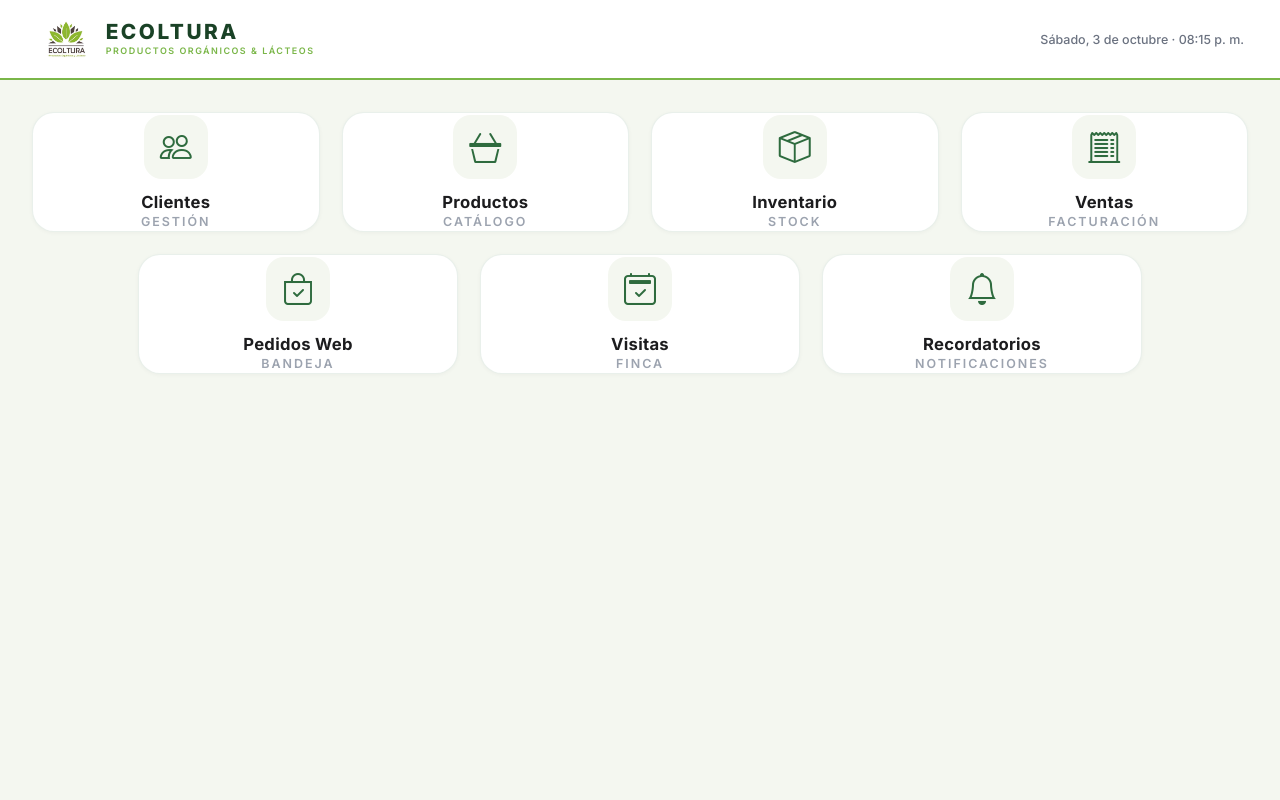
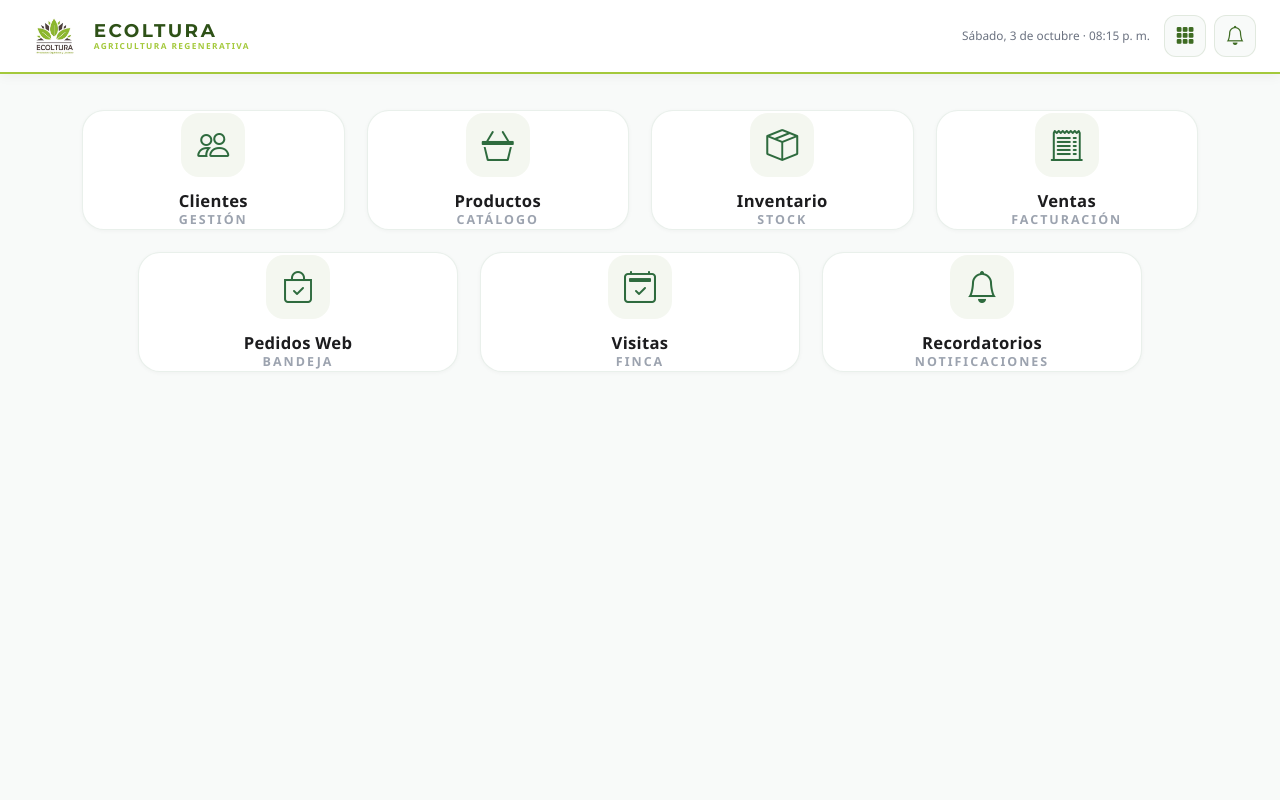
Before and after one commit to daarce09-spec/ecoltura-erp, a Flask app: page /menu in a window 1280 px wide. Run offline with Flask 3, Linux system fonts and the light colour scheme; data that the repository does not hold is empty; some libraries are stand-ins or nearby versions.

Commit message:
Header persistente con htmx (hx-boost) para eliminar parpadeo al navegar entre modulos

```diff
--- a/templates/base.html
+++ b/templates/base.html
@@ -3,7 +3,7 @@
 <head>
   <meta charset="utf-8">
   <title>{% block title %}ECOLTURA | Administración{% endblock %}</title>
-  <meta name="viewport" content="width=device-width, initial-scale=1">
+  <meta name="viewport" content="width=device-width, initial-scale=1, viewport-fit=cover">
 
   <meta name="mobile-web-app-capable" content="yes">
   <meta name="apple-mobile-web-app-capable" content="yes">
@@ -20,6 +20,8 @@
   <link href="https://cdn.jsdelivr.net/npm/bootstrap@5.3.2/dist/css/bootstrap.min.css" rel="stylesheet">
   <link href="https://cdn.jsdelivr.net/npm/bootstrap-icons@1.11.1/font/bootstrap-icons.css" rel="stylesheet">
   <link href="https://fonts.googleapis.com/css2?family=Montserrat:wght@400;600;700&display=swap" rel="stylesheet">
+
+  <script src="https://cdn.jsdelivr.net/npm/htmx.org@1.9.12"></script>
 
   <style>
     :root {
@@ -77,6 +79,12 @@
       content-visibility: auto;
     }
 
+    .navbar .container-fluid {
+      display: flex;
+      align-items: center;
+      justify-content: space-between;
+    }
+
     .navbar-brand {
       display: flex;
       align-items: center;
@@ -95,12 +103,18 @@
       font-weight: 700; text-transform: uppercase; margin-top: 2px;
     }
 
+    .navbar-right { display: flex; align-items: center; gap: 8px; }
+    .topbar-hora {
+      font-size: .74rem; color: #6B7280; font-weight: 500;
+      text-align: right; margin-right: 6px; white-space: nowrap;
+    }
+
     .btn-volver-menu {
       width: 42px; height: 42px; border-radius: 12px;
       background: var(--brand-bg); border: 1.5px solid rgba(62,107,34,.12);
       display: flex; align-items: center; justify-content: center;
       color: var(--brand-green); font-size: 1.2rem; text-decoration: none;
-      transition: all .2s ease;
+      transition: all .2s ease; flex-shrink: 0;
     }
     .btn-volver-menu:hover {
       background: var(--brand-green); color: white; border-color: var(--brand-green);
@@ -111,10 +125,17 @@
       .brand-sub { font-size: .45rem; }
       .navbar-logo { height: 36px; }
     }
+    @media (max-width: 820px) {
+      .topbar-hora { display: none; }
+    }
+
+    {% block extra_css %}{% endblock %}
   </style>
 </head>
 
-<body>
+<body hx-boost="true" hx-target="#main-content" hx-select="#main-content" hx-swap="outerHTML" hx-push-url="true">
+
+  {% block before_content %}{% endblock %}
 
   <div id="android-prompt" class="install-prompt">
     <div class="d-flex align-items-center">
@@ -137,16 +158,19 @@
           <span class="brand-sub">Agricultura Regenerativa</span>
         </div>
       </a>
-      <a href="{{ url_for('menu') }}" class="btn-volver-menu" title="Volver al menú">
-        <i class="bi bi-grid-3x3-gap-fill"></i>
-      </a>
-      <button id="btn-activar-push" class="btn-volver-menu" title="Activar notificaciones" style="margin-left:8px;">
-        <i class="bi bi-bell"></i>
-      </button>
+      <div class="navbar-right">
+        <span class="topbar-hora" id="reloj-admin"></span>
+        <a href="{{ url_for('menu') }}" class="btn-volver-menu" title="Volver al menú">
+          <i class="bi bi-grid-3x3-gap-fill"></i>
+        </a>
+        <button id="btn-activar-push" class="btn-volver-menu" title="Activar notificaciones">
+          <i class="bi bi-bell"></i>
+        </button>
+      </div>
     </div>
   </nav>
 
-  <main class="container py-4">
+  <main id="main-content" class="container py-4">
     {% block content %}{% endblock %}
   </main>
 
@@ -234,7 +258,26 @@
 
       alert('¡Notificaciones activadas! Ya podés recibir avisos aquí.');
     });
+
+    // ── Reloj en vivo (header, siempre visible) ──
+    function tickRelojAdmin() {
+      var el = document.getElementById('reloj-admin');
+      if (!el) return;
+      var n = new Date();
+      var f = n.toLocaleDateString('es-CR', { weekday: 'long', day: 'numeric', month: 'long' });
+      var h = n.toLocaleTimeString('es-CR', { hour: '2-digit', minute: '2-digit' });
+      el.textContent = f.charAt(0).toUpperCase() + f.slice(1) + '  ·  ' + h;
+    }
+    tickRelojAdmin();
+    setInterval(tickRelojAdmin, 30000);
+
+    // ── htmx: re-ejecutar scripts de cada módulo tras una navegación boosted ──
+    document.body.addEventListener('htmx:afterSettle', function () {
+      tickRelojAdmin();
+    });
   </script>
+
+  {% block extra_scripts %}{% endblock %}
 
 </body>
 </html>
--- a/templates/menu.html
+++ b/templates/menu.html
@@ -1,106 +1,26 @@
-<!DOCTYPE html>
-<html lang="es">
-<head>
-  <meta charset="UTF-8">
-  <meta name="viewport" content="width=device-width, initial-scale=1.0, viewport-fit=cover">
-  <title>ECOLTURA | Administración</title>
-  <link href="https://cdn.jsdelivr.net/npm/bootstrap-icons@1.11.1/font/bootstrap-icons.css" rel="stylesheet">
-  <link rel="preconnect" href="https://fonts.googleapis.com">
-  <link href="https://fonts.googleapis.com/css2?family=Inter:wght@400;500;600;700;800&display=swap" rel="stylesheet">
+{% extends "base.html" %}
+{% block title %}ECOLTURA | Administración{% endblock %}
+
+{% block content %}
+
 <style>
-    :root {
-      --verde:    #2E6B3E;
-      --verde-os: #1A4226;
-      --lima:     #7AB648;
-      --crema:    #F4F7F0;
-      --blanco:   #FFFFFF;
-      --carbon:   #1C1C1E;
-      --gris:     #6B7280;
-      --borde:    rgba(46,107,62,.1);
-    }
-    *, *::before, *::after { margin: 0; padding: 0; box-sizing: border-box; }
-
-    body {
-      font-family: 'Inter', sans-serif;
-      background: var(--crema);
-      color: var(--carbon);
-      min-height: 100vh;
-      min-height: 100dvh;               /* móvil: altura real sin barra de URL */
-      display: flex; flex-direction: column;
-      -webkit-font-smoothing: antialiased;
-      padding-top: env(safe-area-inset-top);
-      padding-bottom: env(safe-area-inset-bottom);
-    }
-
-    /* ── INTRO ── */
-    #intro {
-      position: fixed; inset: 0; z-index: 2000;
-      background: var(--verde-os);
-      display: flex; flex-direction: column;
-      align-items: center; justify-content: center; gap: 18px;
-      transition: opacity .7s ease, visibility .7s ease;
-    }
-    #intro.hide { opacity: 0; visibility: hidden; pointer-events: none; }
-    .intro-marca {
-      font-weight: 800; color: #fff;
-      font-size: clamp(2.2rem, 9vw, 4rem);
-      letter-spacing: clamp(8px, 2.5vw, 18px); text-indent: 8px;
-      opacity: 0; transform: translateY(10px) scale(.96);
-      transition: opacity .8s ease .15s, transform .8s ease .15s;
-    }
-    #intro.show .intro-marca { opacity: 1; transform: translateY(0) scale(1); }
-    .intro-linea {
-      width: 0; height: 2px; background: var(--lima);
-      transition: width .7s ease .6s;
-    }
-    #intro.show .intro-linea { width: 56px; }
-    .intro-sub {
-      font-size: clamp(.6rem, 2.5vw, .72rem); letter-spacing: 4px;
-      text-transform: uppercase; color: rgba(255,255,255,.55); font-weight: 600;
-      opacity: 0; transition: opacity .6s ease .9s;
-    }
-    #intro.show .intro-sub { opacity: 1; }
-
-    /* ── TOPBAR ── */
-    .topbar {
-      background: var(--blanco);
-      border-bottom: 2px solid var(--lima);
-      display: flex; align-items: center; justify-content: space-between;
-      padding: clamp(12px, 2vw, 18px) clamp(18px, 4vw, 36px);
-      flex-shrink: 0;
-    }
-    .brand { display: flex; align-items: center; gap: 12px; text-decoration: none; }
-    .brand img { height: clamp(32px, 4vw, 42px); width: auto; }
-    .brand-name {
-      font-weight: 800; font-size: clamp(1rem, 2.4vw, 1.3rem);
-      letter-spacing: 2.5px; color: var(--verde-os); text-transform: uppercase; line-height: 1;
-    }
-    .brand-sub {
-      display: block; font-size: clamp(.48rem, 1.4vw, .56rem); letter-spacing: 1.5px;
-      color: var(--lima); font-weight: 600; text-transform: uppercase; margin-top: 2px;
-    }
-    .topbar-hora {
-      font-size: clamp(.62rem, 1.6vw, .78rem); color: var(--gris);
-      font-weight: 500; text-align: right;
-    }
-
-    /* ── GRID ── */
+  /* Estilos propios del menú (van dentro del contenido para que htmx
+     los vuelva a aplicar cada vez que esta vista se carga via boost) */
   .modulos {
-      flex: 1;
     display: flex;
     flex-wrap: wrap;
     justify-content: center;
     align-content: flex-start;
     gap: clamp(12px, 2vw, 22px);
-      padding: clamp(16px, 3vw, 32px);
+    padding: clamp(4px, 1vw, 12px) 0;
   }
 
   .modulo {
     flex: 1 1 260px;
     max-width: 320px;
-      background: var(--blanco);
+    background: #FFFFFF;
     border-radius: clamp(14px, 2vw, 22px);
-      border: 1.5px solid var(--borde);
+    border: 1.5px solid rgba(46,107,62,.1);
     display: flex; flex-direction: column;
     align-items: center; justify-content: center;
     gap: clamp(8px, 1.2vw, 14px);
@@ -111,7 +31,7 @@
   }
   .modulo::after {
     content: ''; position: absolute; bottom: 0; left: 0; right: 0;
-      height: 3px; background: linear-gradient(90deg, var(--verde), var(--lima));
+    height: 3px; background: linear-gradient(90deg, #2E6B3E, #7AB648);
     transform: scaleX(0); transform-origin: left; transition: transform .25s ease;
   }
   .modulo:hover, .modulo:active {
@@ -120,25 +40,25 @@
     border-color: rgba(46,107,62,.3);
   }
   .modulo:hover::after { transform: scaleX(1); }
-    .modulo:hover .mod-icon { background: var(--verde); }
+  .modulo:hover .mod-icon { background: #2E6B3E; }
   .modulo:hover .mod-icon i { color: #fff; }
-    .modulo:hover .mod-nombre { color: var(--verde); }
+  .modulo:hover .mod-nombre { color: #2E6B3E; }
 
   .mod-icon {
     width: clamp(48px, 5vw, 64px); height: clamp(48px, 5vw, 64px);
     border-radius: clamp(14px, 1.5vw, 18px);
-      background: var(--crema);
+    background: #F4F7F0;
     display: flex; align-items: center; justify-content: center;
     transition: background .22s ease;
   }
   .mod-icon i {
-      font-size: clamp(1.5rem, 2.5vw, 2rem); color: var(--verde);
+    font-size: clamp(1.5rem, 2.5vw, 2rem); color: #2E6B3E;
     transition: color .22s ease; line-height: 1;
   }
   .mod-texto { text-align: center; display: flex; flex-direction: column; gap: 3px; }
   .mod-nombre {
     font-size: clamp(1rem, 1.3vw, 1.2rem); font-weight: 700;
-      color: var(--carbon); letter-spacing: .3px; transition: color .22s ease; line-height: 1.2;
+    color: #1C1C1E; letter-spacing: .3px; transition: color .22s ease; line-height: 1.2;
   }
   .mod-tag {
     font-size: clamp(.58rem, 1vw, .78rem); color: #9CA3AF;
@@ -154,14 +74,7 @@
   }
   .badge-alert.on { display: flex; }
 
-    /* ── TABLET ── */
-    @media (max-width: 820px) {
-      .topbar-hora { display: none; }
-    }
-
-    /* ── MÓVIL (iPhone / Android) ── */
   @media (max-width: 540px) {
-      body { overflow-y: auto; }
     .modulos { gap: 12px; }
     .modulo {
       flex-basis: 100%; max-width: none; height: auto;
@@ -176,30 +89,9 @@
     .mod-texto { text-align: left; align-items: flex-start; }
   }
 </style>
-</head>
-<body>
-
-<!-- INTRO -->
-<div id="intro">
-  <div class="intro-marca">ECOLTURA</div>
-  <div class="intro-linea"></div>
-  <div class="intro-sub">Administración</div>
-</div>
-
-<!-- TOPBAR -->
-<header class="topbar">
-  <a href="/menu" class="brand">
-    <img src="/static/img/ecoltura-logo.png" alt="ECOLTURA">
-    <div>
-      <span class="brand-name">ECOLTURA</span>
-      <span class="brand-sub">Productos Orgánicos &amp; Lácteos</span>
-    </div>
-  </a>
-  <div class="topbar-hora" id="reloj"></div>
-</header>
 
 <!-- MÓDULOS -->
-<main class="modulos">
+<div class="modulos">
   <a href="/clientes" class="modulo">
     <div class="mod-icon"><i class="bi bi-people"></i></div>
     <div class="mod-texto"><div class="mod-nombre">Clientes</div><div class="mod-tag">Gestión</div></div>
@@ -230,45 +122,48 @@
     <div class="mod-icon"><i class="bi bi-bell"></i></div>
     <div class="mod-texto"><div class="mod-nombre">Recordatorios</div><div class="mod-tag">Notificaciones</div></div>
   </a>
-</main>
+</div>
 
 <script>
-  // Intro animada — solo la primera vez en la sesión del navegador
-  var intro = document.getElementById('intro');
-  if (sessionStorage.getItem('ecoltura_intro_vista')) {
-    // Ya se vio antes: ocultar de inmediato, sin animación
-    intro.style.display = 'none';
-  } else {
-    setTimeout(function(){ intro.classList.add('show'); }, 80);
-    setTimeout(function(){ intro.classList.add('hide'); }, 1700);
-    // Refuerzo: saca el elemento del flujo por completo tras la transición.
-    // En iOS standalone, sessionStorage a veces se reinicia en cada apertura
-    // de la app, así que esta animación puede repetirse — este timeout
-    // asegura que nunca quede semi-transparente encima del contenido.
-    setTimeout(function(){ intro.style.display = 'none'; }, 2500);
-    sessionStorage.setItem('ecoltura_intro_vista', 'true');
+  // Badges de pendientes (solo viven en esta vista)
+  fetch('/admin/api/contadores').then(function(r){ return r.json(); }).then(function(d){
+    var b = document.getElementById('badgePedidos');
+    var v = document.getElementById('badgeVisitas');
+    if (b) {
+      if (d.pedidos_pendientes > 0) { b.textContent = d.pedidos_pendientes; b.classList.add('on'); }
+      else { b.classList.remove('on'); }
     }
-
-  // Reloj en vivo
-  function tick() {
-    var n = new Date();
-    var f = n.toLocaleDateString('es-CR', { weekday:'long', day:'numeric', month:'long' });
-    var h = n.toLocaleTimeString('es-CR', { hour:'2-digit', minute:'2-digit' });
-    document.getElementById('reloj').textContent = f.charAt(0).toUpperCase() + f.slice(1) + '  ·  ' + h;
-  }
-  tick(); setInterval(tick, 30000);
-
-  // Badges de pendientes
-  fetch('/admin/api/contadores').then(function(r){ return r.json(); }).then(function(d){
-    if (d.pedidos_pendientes > 0) {
-      var b = document.getElementById('badgePedidos');
-      b.textContent = d.pedidos_pendientes; b.classList.add('on');
-    }
-    if (d.visitas_pendientes > 0) {
-      var v = document.getElementById('badgeVisitas');
-      v.textContent = d.visitas_pendientes; v.classList.add('on');
+    if (v) {
+      if (d.visitas_pendientes > 0) { v.textContent = d.visitas_pendientes; v.classList.add('on'); }
+      else { v.classList.remove('on'); }
     }
   }).catch(function(){});
 </script>
-</body>
-</html>
+
+{% endblock %}
+
+{% block before_content %}
+<!-- INTRO — splash de bienvenida, solo la primera vez en la sesión del navegador -->
+<div id="intro" style="position:fixed;inset:0;z-index:2000;background:#1A4226;display:flex;flex-direction:column;
+     align-items:center;justify-content:center;gap:18px;transition:opacity .7s ease, visibility .7s ease;">
+  <div style="font-weight:800;color:#fff;font-size:clamp(2.2rem,9vw,4rem);letter-spacing:clamp(8px,2.5vw,18px);
+       text-indent:8px;" id="intro-marca">ECOLTURA</div>
+  <div style="width:56px;height:2px;background:#7AB648;"></div>
+  <div style="font-size:clamp(.6rem,2.5vw,.72rem);letter-spacing:4px;text-transform:uppercase;
+       color:rgba(255,255,255,.55);font-weight:600;">Administración</div>
+</div>
+<script>
+  (function () {
+    var intro = document.getElementById('intro');
+    if (!intro) return;
+    if (sessionStorage.getItem('ecoltura_intro_vista')) {
+      intro.style.display = 'none';
+    } else {
+      setTimeout(function () { intro.style.opacity = '1'; }, 80);
+      setTimeout(function () { intro.style.opacity = '0'; intro.style.visibility = 'hidden'; intro.style.pointerEvents = 'none'; }, 1700);
+      setTimeout(function () { intro.style.display = 'none'; }, 2500);
+      sessionStorage.setItem('ecoltura_intro_vista', 'true');
+    }
+  })();
+</script>
+{% endblock %}
```
Lines whose indentation alone changed are shown as unchanged.
